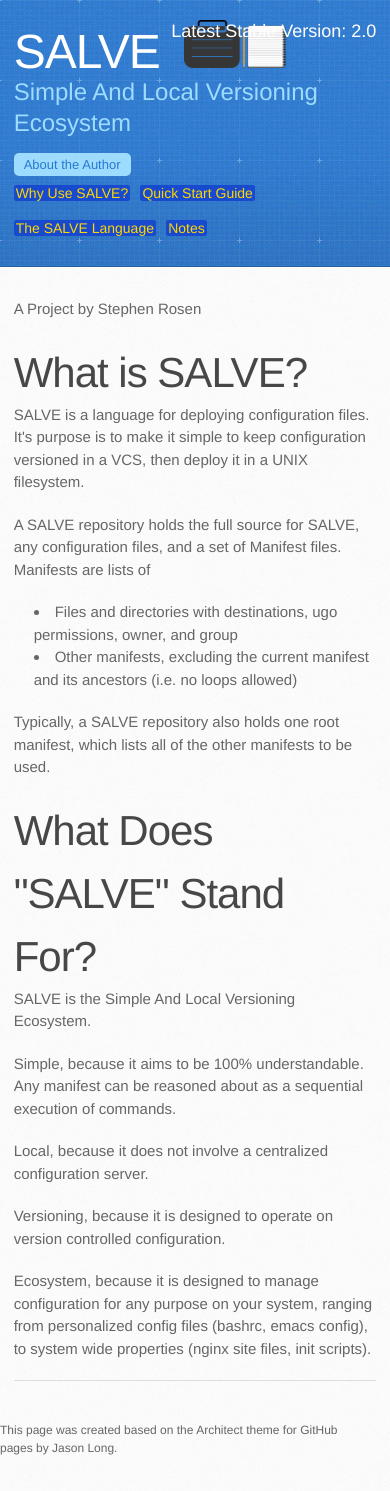
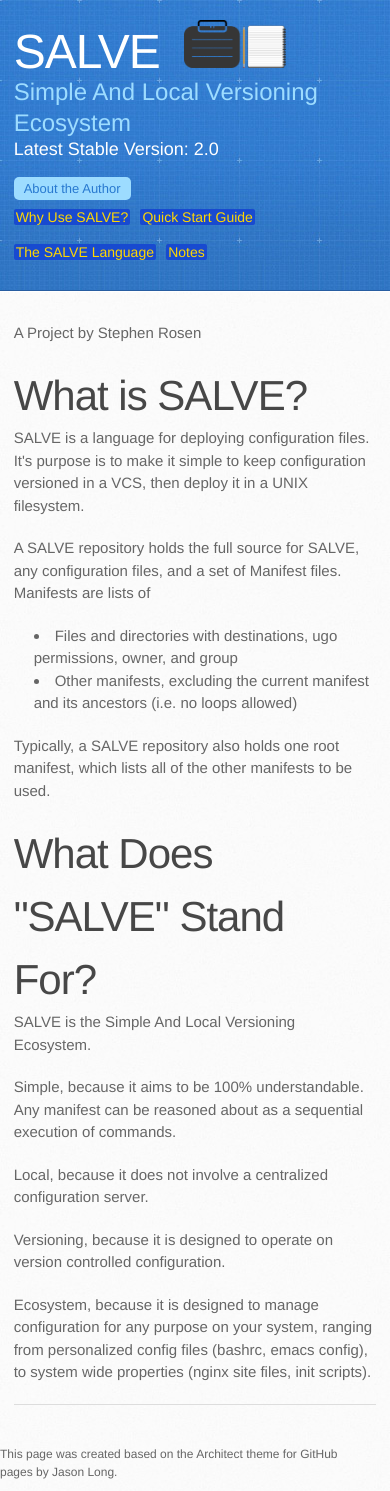
Before and after one commit to sirosen/salve.sirosen.net, a Jekyll site: the page built from index.html, in a window 390 px wide. Built offline with Jekyll 4.4.1, drawn with Linux system fonts in a browser that asks for light colours; some web fonts are replaced; before the commit the page ends 1467 px from its top, so only the background shows below that.

Commit message:
Switch versionstring position back to relative if display is too small.

```diff
--- a/stylesheets/stylesheet.css
+++ b/stylesheets/stylesheet.css
@@ -531,6 +531,9 @@
   header h3 {
     font-size: 18px;
   }
+  header h3.versionstring {
+    position: relative;
+  }
   header .inner.linksection a.linkbutton,
   header .inner.linksection.linksubsection a.linkbutton {
     font-size: 14px;
```
